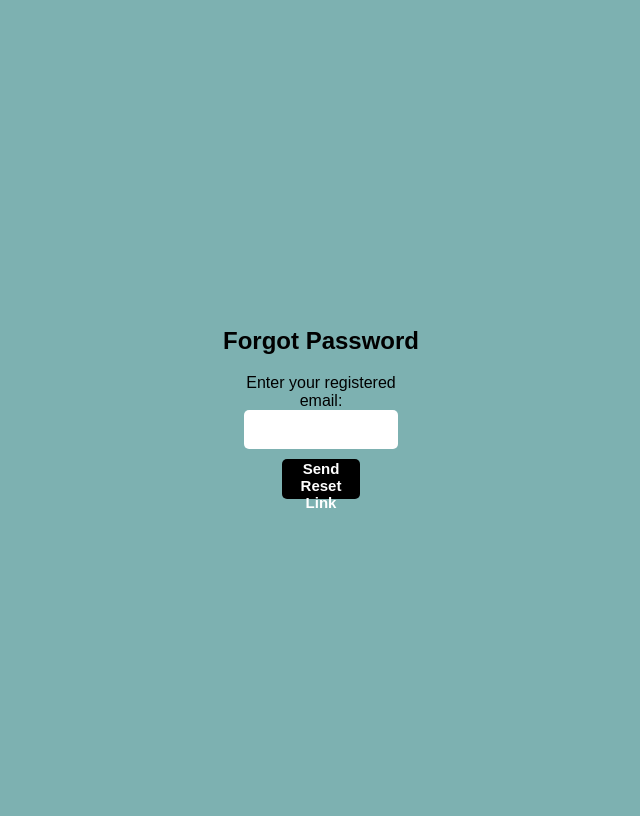
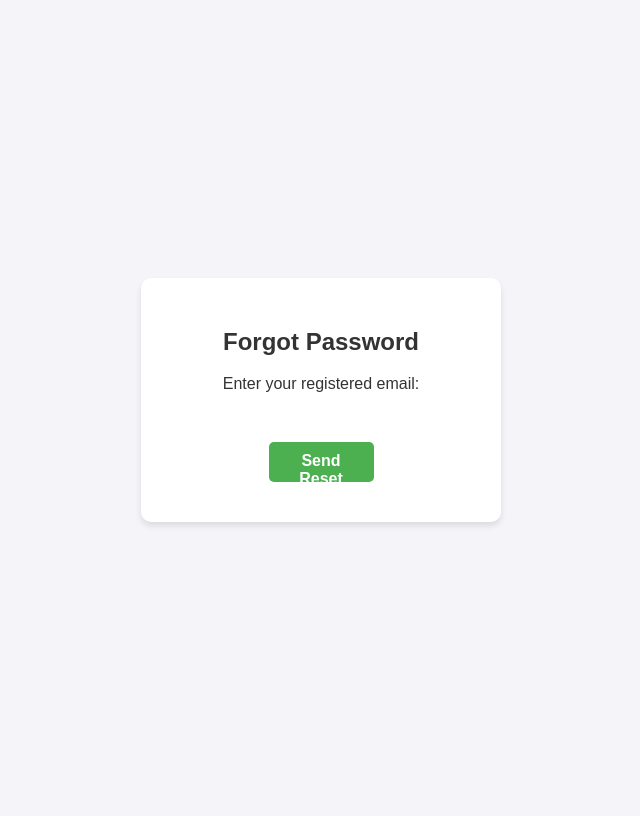
Before and after one commit to drew-b-07/Dental_Management_System, a PHP site: page /ITELEC2-Siervo-Mangiliman-main/forgot-password.php in a window 1280 px wide. Shown: the whole page, without its empty margins (319-959 px from the left). After the commit the page ends 526 px from the top, so only its background shows below. Run offline with PHP 8.4, Linux system fonts and the light colour scheme.

Commit message:
Save Progress before branch switch

```diff
--- a/src/css/style.css
+++ b/src/css/style.css
@@ -67,3 +67,59 @@ button{
 button:hover{
     background: #777575;
 }
+
+/* General Reset */
+body {
+    margin: 0;
+    padding: 0;
+    font-family: Arial, sans-serif;
+    background-color: #f4f4f9;
+    color: #333;
+    display: flex;
+    justify-content: center;
+    align-items: center;
+    height: 100vh;
+}
+
+/* Container Styling */
+.container {
+    background: #ffffff;
+    border-radius: 10px;
+    box-shadow: 0 4px 6px rgba(0, 0, 0, 0.1);
+    padding: 30px;
+    text-align: center;
+    width: 300px;
+}
+
+/* Heading */
+.container h1 {
+    font-size: 24px;
+    margin-bottom: 20px;
+    color: #4caf50;
+}
+
+/* Input Field Styling */
+.container input[type="number"] {
+    width: 100%;
+    padding: 10px;
+    margin: 10px 0;
+    border: 1px solid #ddd;
+    border-radius: 5px;
+    font-size: 16px;
+}
+
+/* Button Styling */
+.container button {
+    background: #4caf50;
+    color: white;
+    border: none;
+    padding: 10px 20px;
+    border-radius: 5px;
+    font-size: 16px;
+    cursor: pointer;
+    transition: background 0.3s;
+}
+
+.container button:hover {
+    background: #45a049;
+}
```
